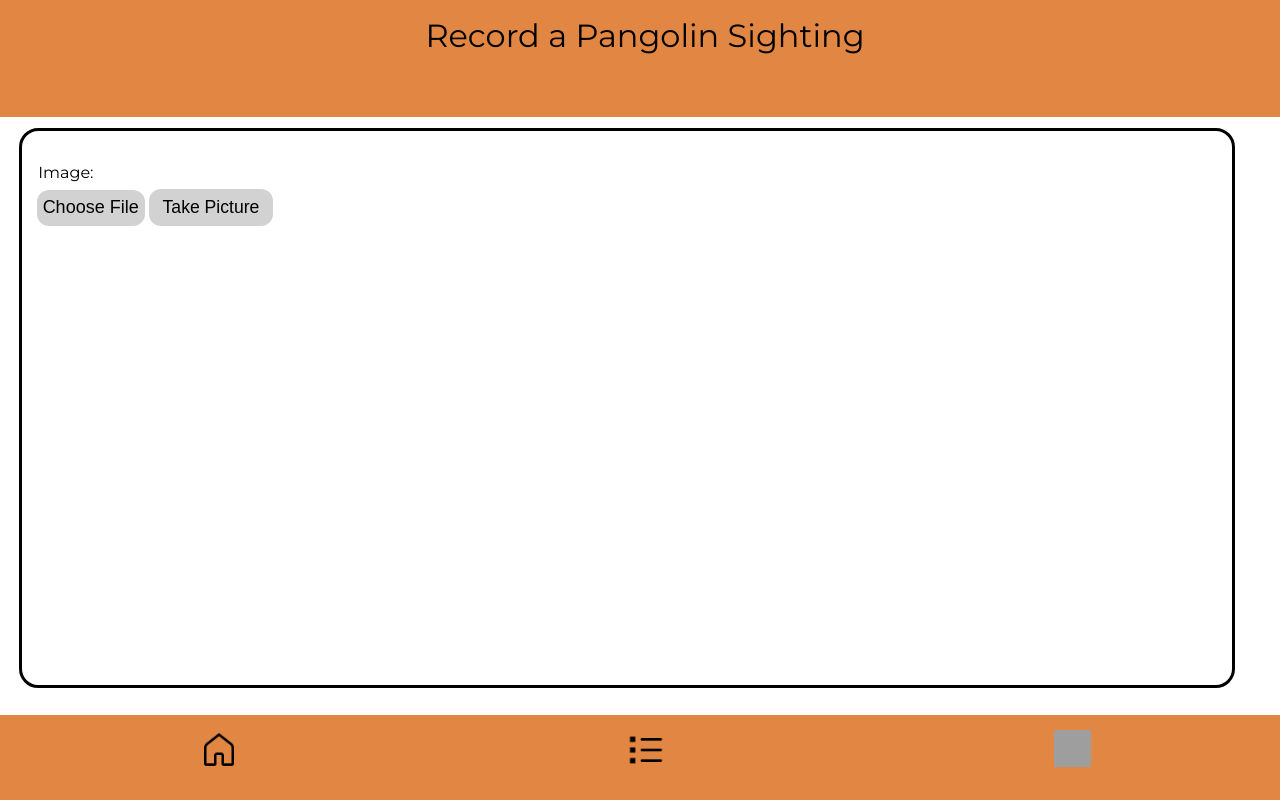
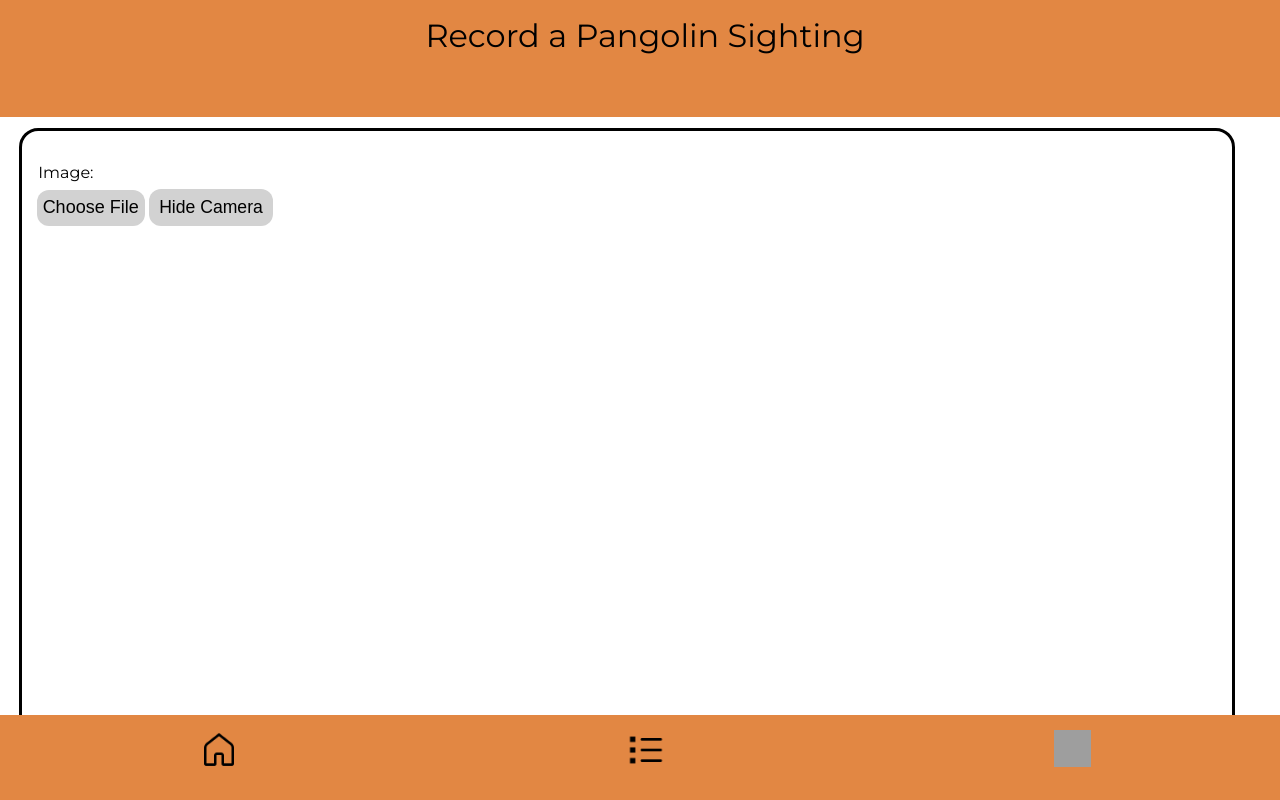
Before and after one commit to JuliaKolano/Zap-App, a React (Create React App) app in the folder Project/client/: page /RecordSighting in a window 1280 px wide. Both pictures are taken after a click on the button "Take Picture". Shown: the top 800 px of the page. Built offline with nearby package versions, Linux system fonts and the light colour scheme; no server answers; grey boxes are pictures that could not be loaded; the HTML template or start-up script is replaced by a standard one.

Commit message:
added styles to camera

```diff
--- a/Project/client/src/components/Camera.js
+++ b/Project/client/src/components/Camera.js
@@ -41,8 +41,8 @@ class Camera extends React.Component {
         return (
             <div>
                 <Webcam className="camera" audio={false} ref={this.webcamRef} screenshotFormat="image/jpeg" videoConstraints={{ facingMode: this.state.facingMode}} />
-                <button onClick={this.capture}>Capture Photo</button>
-                <button onClick={this.toggleCamera}>Toggle Camera</button>
+                <button className="captureButton" onClick={this.capture}>Capture Photo</button>
+                <button className="toggleButton" onClick={this.toggleCamera}>Toggle Camera</button>
             </div>
         );
     }
--- a/Project/client/src/components/SightingsForm.js
+++ b/Project/client/src/components/SightingsForm.js
@@ -107,14 +107,16 @@ class SightingsForm extends React.Component {
                 accept="image/*"
                 onChange={this.handleFileChange}
               />
-              <button className="takePictureButton" type="button" onClick={this.handleCameraStatus}>Take Picture</button>
+              <button className="takePictureButton" type="button" onClick={this.handleCameraStatus}>{this.state.cameraOn ? "Hide Camera" : "Take Picture"}</button>
               {this.state.previewImageUrl && (
                 <img className="imagePreview" src={this.state.previewImageUrl} alt="preview of upload" width={80} height={60}/>
               )}
             </div>
             <div className="cut"></div>
           </div>
+
           {this.state.cameraOn && (<Camera updateImage = {this.updateImage} />)}
+
           <div className="inputContainer">
             <label htmlFor="deadOrAlive">Dead or Alive: </label>
             <select
--- a/Project/client/src/styles/RecordSighting.css
+++ b/Project/client/src/styles/RecordSighting.css
@@ -18,12 +18,12 @@
     background-color: #ffffff;
     border-radius: 1.2em;
     box-sizing: border-box;
-    height: 70vh;
     padding: 1.5em;
     width: 95vi;
     border-style: solid;
     padding: 1em;
     margin-left: -9vi;
+    margin-bottom: 7em;
 }
 .recordSightingForm div {
     padding-bottom: 1.5em;
@@ -56,7 +56,7 @@
     width: 41%;
     margin-left: -0.5em;
 }
-.recordSightingInput::file-selector-button, .takePictureButton {
+.recordSightingInput::file-selector-button, .takePictureButton, .captureButton, .toggleButton {
     display: inline-block;
     background-color: rgb(210, 210, 210);
     border-radius: 12px;
@@ -79,6 +79,11 @@
     height: 2.1em;
     margin-left: -1em;
 }
+.captureButton, .toggleButton {
+    width: 8em;
+    margin-left: 0.2em;
+    margin-top: 1em;
+}
 .imagePreview {
     object-fit: cover;
     border-radius: 0.5em;
@@ -86,6 +91,7 @@
 }
 .camera {
     width: 100%;
+    margin-top: 2em;
 }
 .recordSightingTextarea {
     resize: none;
@@ -105,7 +111,7 @@
     width: 5em;
     margin-top: 1em;
 }
-.recordSightingButton:active, .recordSightingInput::file-selector-button:active, .takePictureButton:active {
+.recordSightingButton:active, .recordSightingInput::file-selector-button:active, .takePictureButton:active, .captureButton:active, .toggleButton:active {
     background-color: rgb(218, 105, 19);
 }
 /* Form css obtained from  https://codepen.io/ainalem/pen/GRqPwoz*/
```
